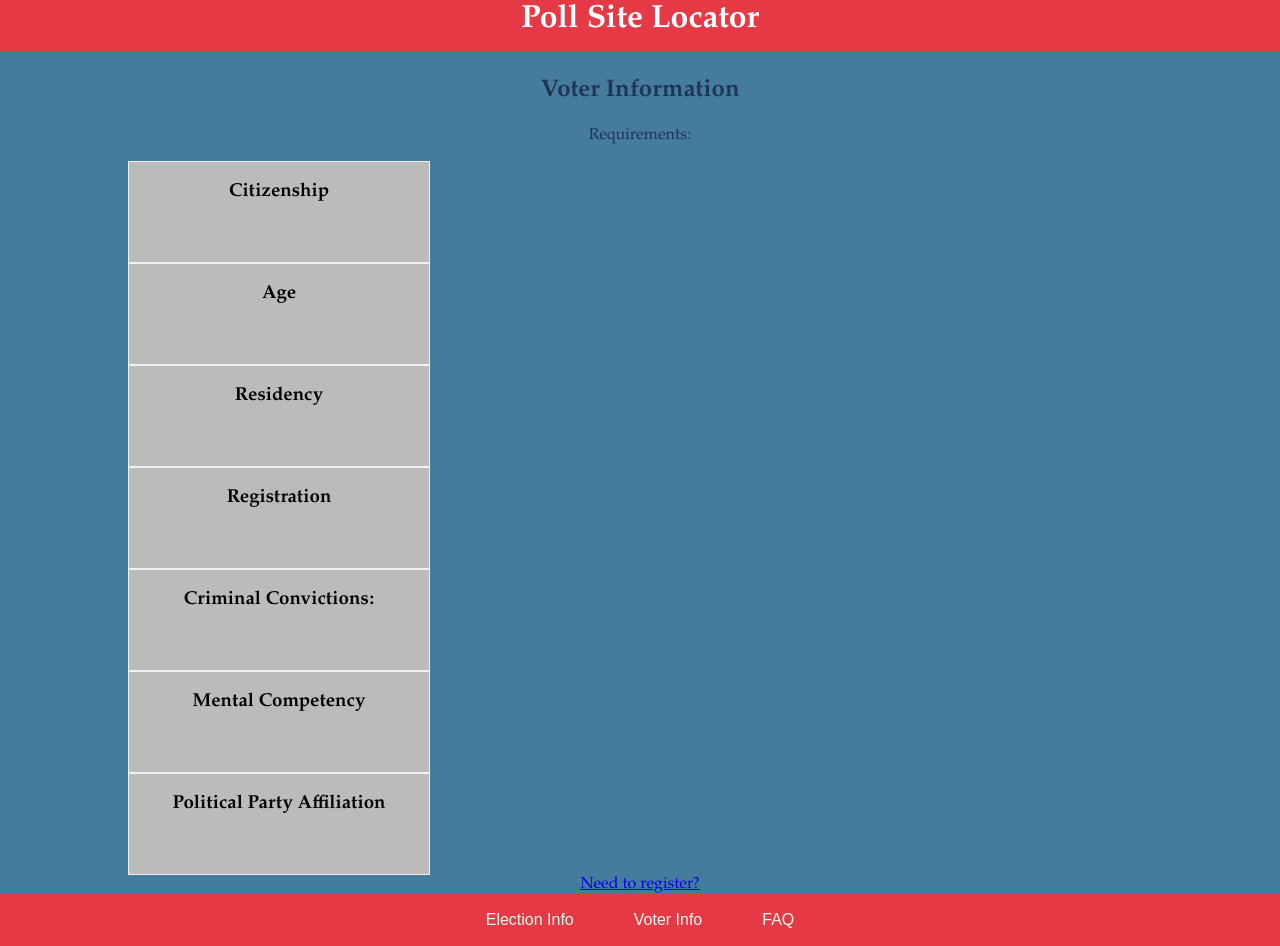
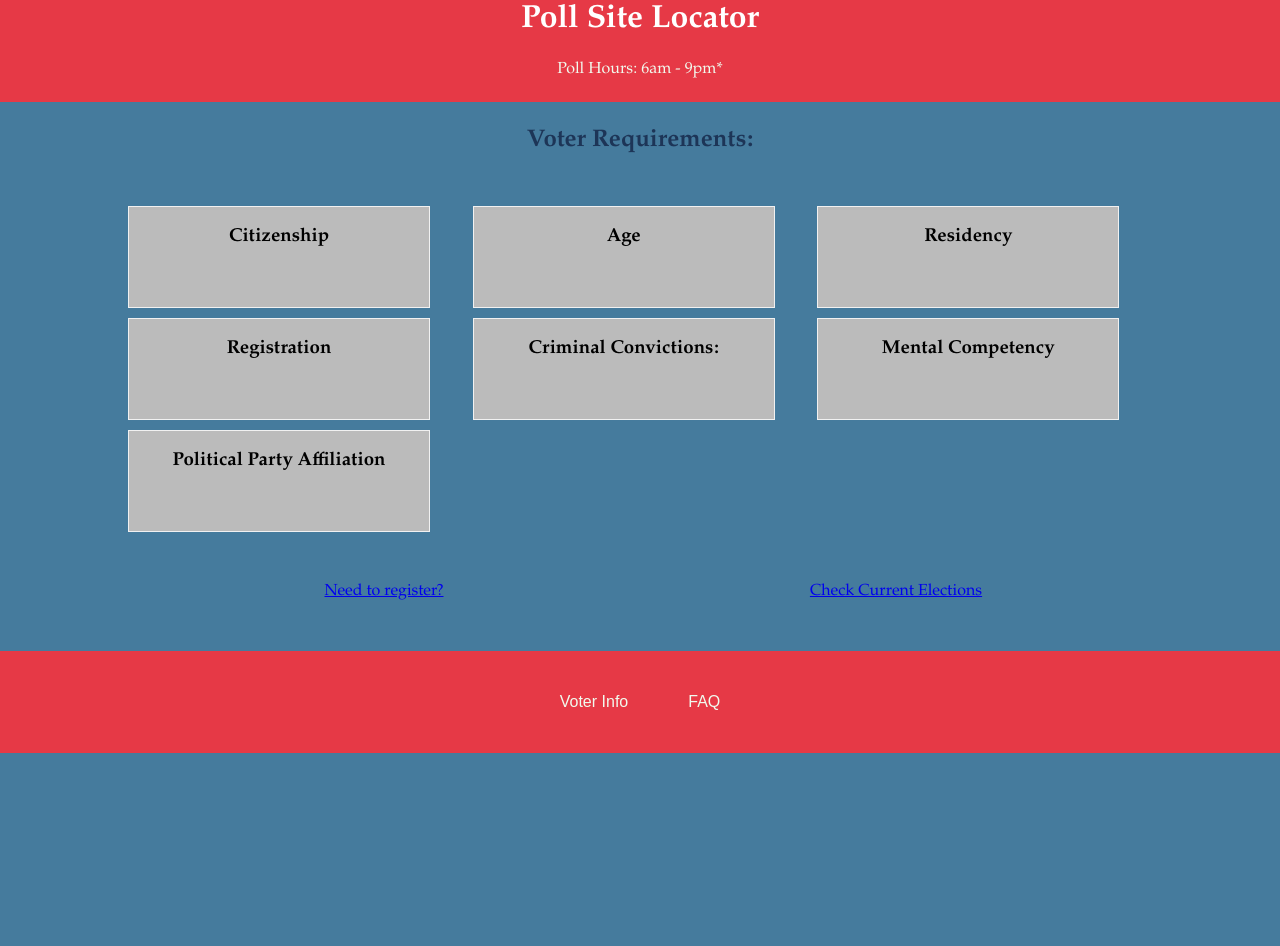
Before and after one commit to Kayrod23/hackathon_project, a React (Create React App) app: page /voterInfo in a window 1280 px wide. After the commit the page ends 800 px from the top, so only its background shows below. Built offline with nearby package versions, Linux system fonts and the light colour scheme; no server answers.

Commit message:
css update

```diff
--- a/src/Components/Footer.js
+++ b/src/Components/Footer.js
@@ -10,10 +10,10 @@ function Footer() {
     <div className="Footer">
     <footer>
 
-      <Link to="/electioninfo">
+      {/* <Link to="/electioninfo">
 
         <button onClick={ElectionInfo}>Election Info</button>
-      </Link>
+      </Link> */}
       <Link to="/voterinfo">
 
         <button onClick={VoterInfo}>Voter Info</button>
--- a/src/Components/Navbar.js
+++ b/src/Components/Navbar.js
@@ -7,6 +7,7 @@ export default function Navbar() {
         <Link to={"/"}>
         <h1>Poll Site Locator</h1>
         </Link>
+        <p>Poll Hours: 6am - 9pm*</p>
         </div>
     );
 }
--- a/src/Pages/VoterInfo.js
+++ b/src/Pages/VoterInfo.js
@@ -3,8 +3,8 @@ import "../Style/VoterInfo.css"
 export default function VoterInfo() {
   return (
     <div className="FAQ">
-      <h2>Voter Information</h2>
-      <p>Requirements:</p>
+      <h2>Voter Requirements:</h2>
+      <div className="allFlip2">
       <div class="flip-card">
         <div class="flip-card-inner">
           <div class="flip-card-front">
@@ -104,9 +104,13 @@ export default function VoterInfo() {
           </div>
         </div>
       </div>
+      </div>
       <section className="userInfo">
         <a href="https://www.elections.ny.gov/NYSBOE/download/voting/voteregform-eng-fillable.pdf">
           Need to register?
+        </a>
+        <a href="https://www.vote.nyc/elections">
+          Check Current Elections
         </a>
       </section>
     </div>
--- a/src/Style/Footer.css
+++ b/src/Style/Footer.css
@@ -5,7 +5,7 @@
     color: #f1faee;
     text-align: center;
     padding: 1px;
-    height: 50px;
+    height: 100px;
     /* position: fixed;
     bottom: 0;
     left: 0;
--- a/src/Style/Navbar.css
+++ b/src/Style/Navbar.css
@@ -5,7 +5,7 @@
     color: #f1faee;
     text-align: center;
     padding: 1px;
-    height: 50px;
+    height: 100px;
     margin-bottom: 25px;
 }
 
--- a/src/Style/VoterInfo.css
+++ b/src/Style/VoterInfo.css
@@ -5,3 +5,8 @@
     margin-bottom: 50px;
     margin-top: 50px;
   }
+  .userInfo{
+    display: grid;
+    grid-template-columns: 1fr 1fr;
+    margin-bottom: 50px;
+  }
```
